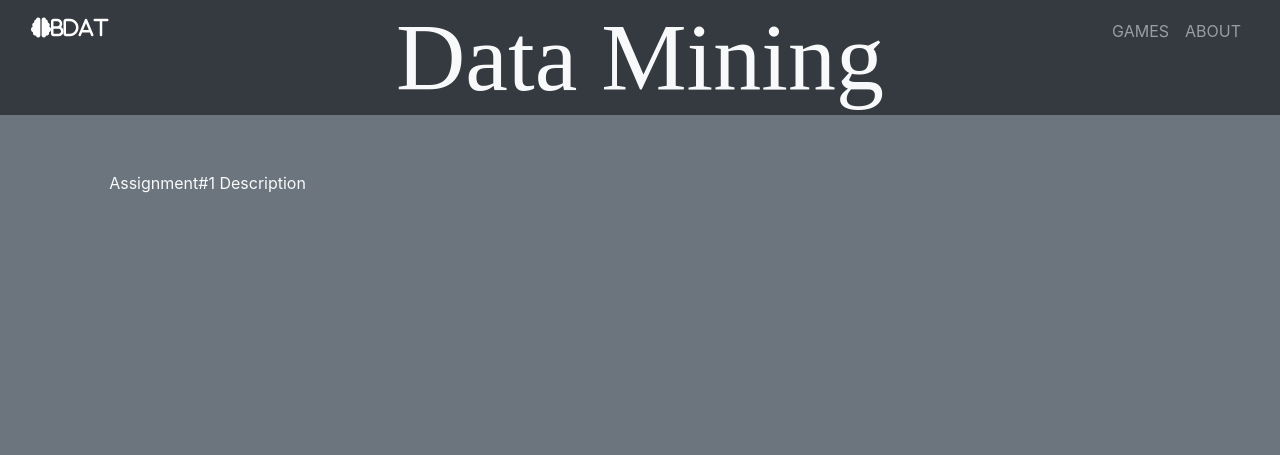
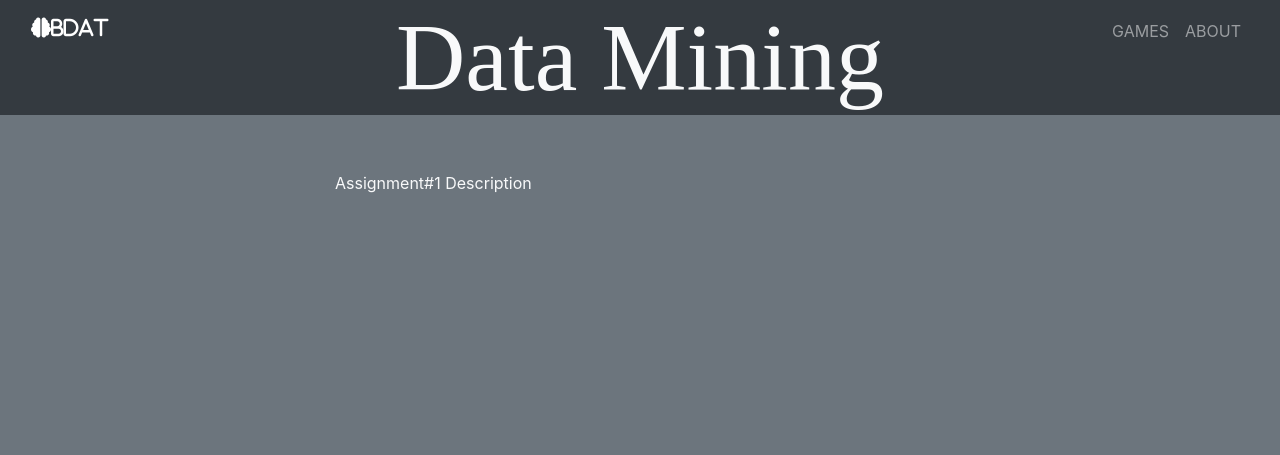
Before and after one commit to anastasia-nesterenko/BDAT1007-Social-Data-Mining-Techniques-Assignment1, a Flask app: page / in a window 1280 px wide. Shown: the top 455 px of the page. Run offline with Flask 2, Linux system fonts and the light colour scheme; some libraries are stand-ins or nearby versions.

Commit message:
minor UI for right padding

```diff
--- a/templates/index.html
+++ b/templates/index.html
@@ -41,9 +41,10 @@
     </h1>
 </header>
 
-
-<div class="row justify-content-center">
-    <div class="col-8 col-sm-8 col-xs-6 col-md-10 py-5 text-light">Assignment#1 Description
+<div class="container-fluid">
+    <div class="row justify-content-center">
+        <div class="col-6 col-sm-8 col-xs-6 col-md-6 py-5 text-light">Assignment#1 Description
+        </div>
     </div>
 </div>
 
```
Also changed, not shown: templates/about.html (+6 -6 lines), templates/games.html (+8 -5 lines).
